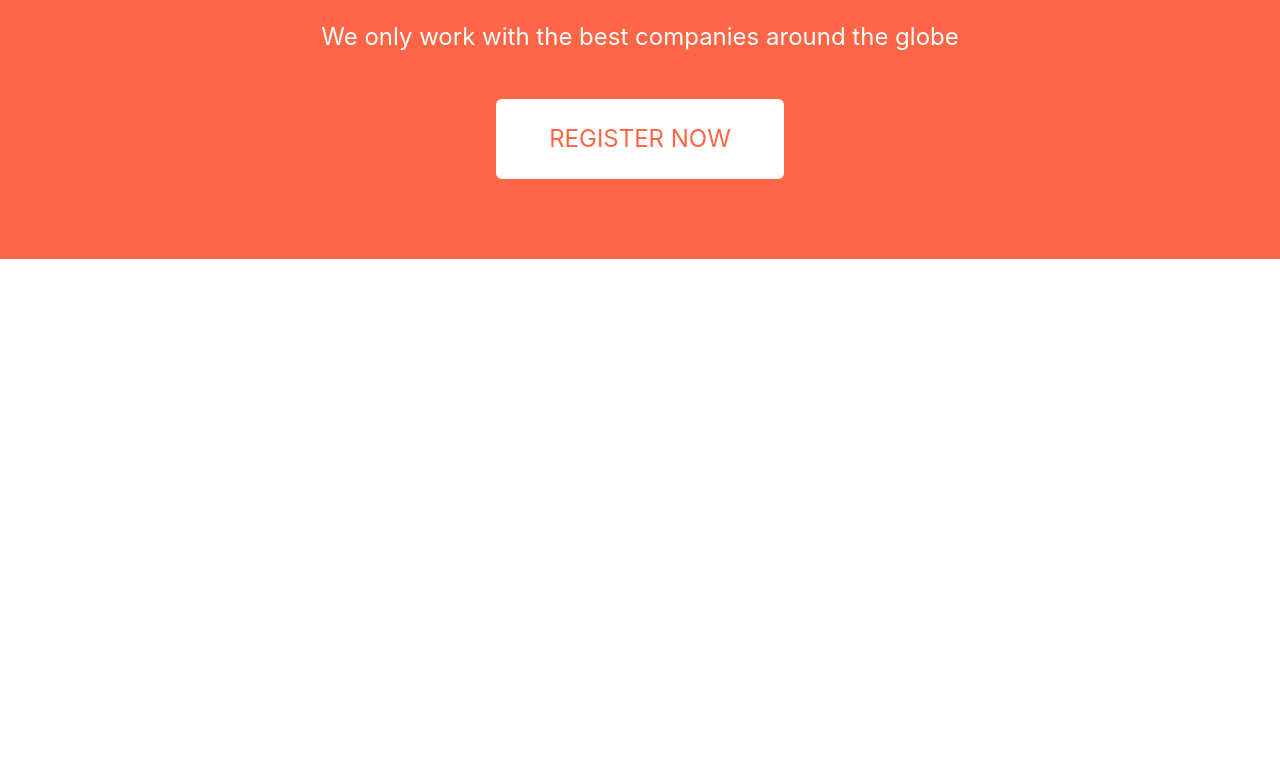
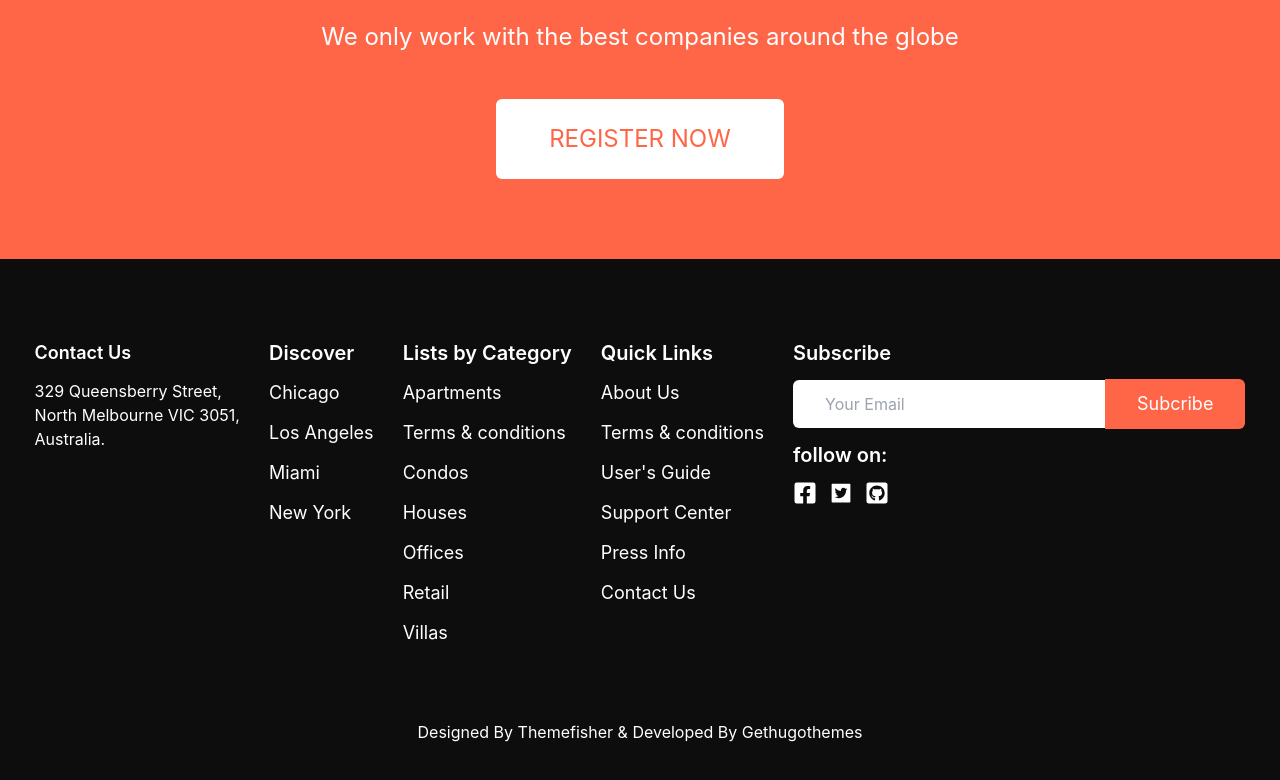
Before and after one commit to resalatislam5/real-estate, a React (Vite) app: page / in a window 1280 px wide. Shown: the part 7608-8388 px from the top of the page. Before the commit the page ends 7867 px from the top, so only its background shows below. Built offline with nearby package versions, Linux system fonts and the light colour scheme.

Commit message:
created footer

```diff
--- /dev/null
+++ b/src/Footer/Footer.jsx
@@ -0,0 +1,113 @@
+import { FaFacebookSquare, FaGithubSquare } from "react-icons/fa";
+import { AiFillTwitterSquare } from "react-icons/ai";
+function Footer() {
+  return (
+    <div className="pt-20 max-w-[2550px] px-5 bg-[#0D0D0D] text-white t-10">
+      <div className="flex flex-wrap lg:flex-nowrap gap-10 lg:gap-0 lg:justify-around justify-between">
+        <div className="">
+          <h1 className="sm:text-lg text-sm font-semibold">Contact Us</h1>
+          <p className="pt-3">
+            329 Queensberry Street, <br /> North Melbourne VIC 3051, <br />{" "}
+            Australia.
+          </p>
+        </div>
+        <div className="flex flex-col gap-3 ">
+          <h3 className="text-xl  font-semibold">Discover</h3>
+          <a className="text-lg hover:text-dark-cyan inline-flex" href="/">
+            Chicago
+          </a>
+          <a className="text-lg hover:text-dark-cyan" href="/">
+            Los Angeles
+          </a>
+          <a className="text-lg hover:text-dark-cyan" href="/">
+            Miami
+          </a>
+          <a className="text-lg hover:text-dark-cyan" href="/">
+            New York
+          </a>
+        </div>
+        <div className=" flex flex-col gap-3 ">
+          <h3 className="text-xl  font-semibold">Lists by Category</h3>
+          <a className="text-lg hover:text-dark-cyan" href="/">
+            Apartments
+          </a>
+          <a className="text-lg hover:text-dark-cyan" href="/">
+            Terms & conditions
+          </a>
+          <a className="text-lg hover:text-dark-cyan" href="/">
+            Condos
+          </a>
+          <a className="text-lg hover:text-dark-cyan" href="/">
+            Houses
+          </a>
+          <a className="text-lg hover:text-dark-cyan" href="/">
+            Offices
+          </a>
+          <a className="text-lg hover:text-dark-cyan" href="/">
+            Retail
+          </a>
+          <a className="text-lg hover:text-dark-cyan" href="/">
+            Villas
+          </a>
+        </div>
+        <div className=" flex flex-col gap-3 ">
+          <h3 className="text-xl  font-semibold">Quick Links</h3>
+          <a className="text-lg hover:text-dark-cyan" href="/">
+            About Us
+          </a>
+          <a className="text-lg hover:text-dark-cyan" href="/">
+            Terms & conditions
+          </a>
+          <a className="text-lg hover:text-dark-cyan" href="/">
+            User{"'"}s Guide
+          </a>
+          <a className="text-lg hover:text-dark-cyan" href="/">
+            Support Center
+          </a>
+          <a className="text-lg hover:text-dark-cyan" href="/">
+            Press Info
+          </a>
+          <a className="text-lg hover:text-dark-cyan" href="/">
+            Contact Us
+          </a>
+        </div>
+        <div className=" flex flex-col gap-3">
+          <h3 className="text-xl font-semibold">Subscribe</h3>
+          <form>
+            <input
+              className="md:px-8 sm:px-4 px-2 md:py-3 py-2 rounded-s-md"
+              type="email"
+              placeholder="Your Email"
+              required
+            />
+            <input
+              className="md:px-8 sm:px-4 px-2 md:py-[11px] py-2 bg-orange text-white text-lg rounded-e-md cursor-pointer"
+              type="submit"
+              value="Subcribe"
+            />
+          </form>
+          <h3 className="text-xl  font-semibold">follow on:</h3>
+          <div className="flex gap-3">
+            <a className="hover:text-dark-cyan text-2xl" href="">
+              <FaFacebookSquare />
+            </a>
+            <a className="hover:text-dark-cyan text-2xl" href="">
+              <AiFillTwitterSquare />
+            </a>
+            <a className="hover:text-dark-cyan text-2xl" href="">
+              <FaGithubSquare />
+            </a>
+          </div>
+        </div>
+      </div>
+      <div>
+        <div className="w-full h-[1px]  mt-8"></div>
+        <p className="text-center  py-10">
+          Designed By Themefisher & Developed By Gethugothemes
+        </p>
+      </div>
+    </div>
+  );
+}
+
+export default Footer;
--- a/src/Home/Home.jsx
+++ b/src/Home/Home.jsx
@@ -1,3 +1,4 @@
+import Footer from "../Footer/Footer";
 import Header from "../Header/Header";
 import Agents from "./Agents";
 import Banner from "./Banner";
@@ -26,6 +27,7 @@ function Home() {
       <Agents />
       <Blog />
       <Cta />
+      <Footer />
     </div>
   );
 }
```
